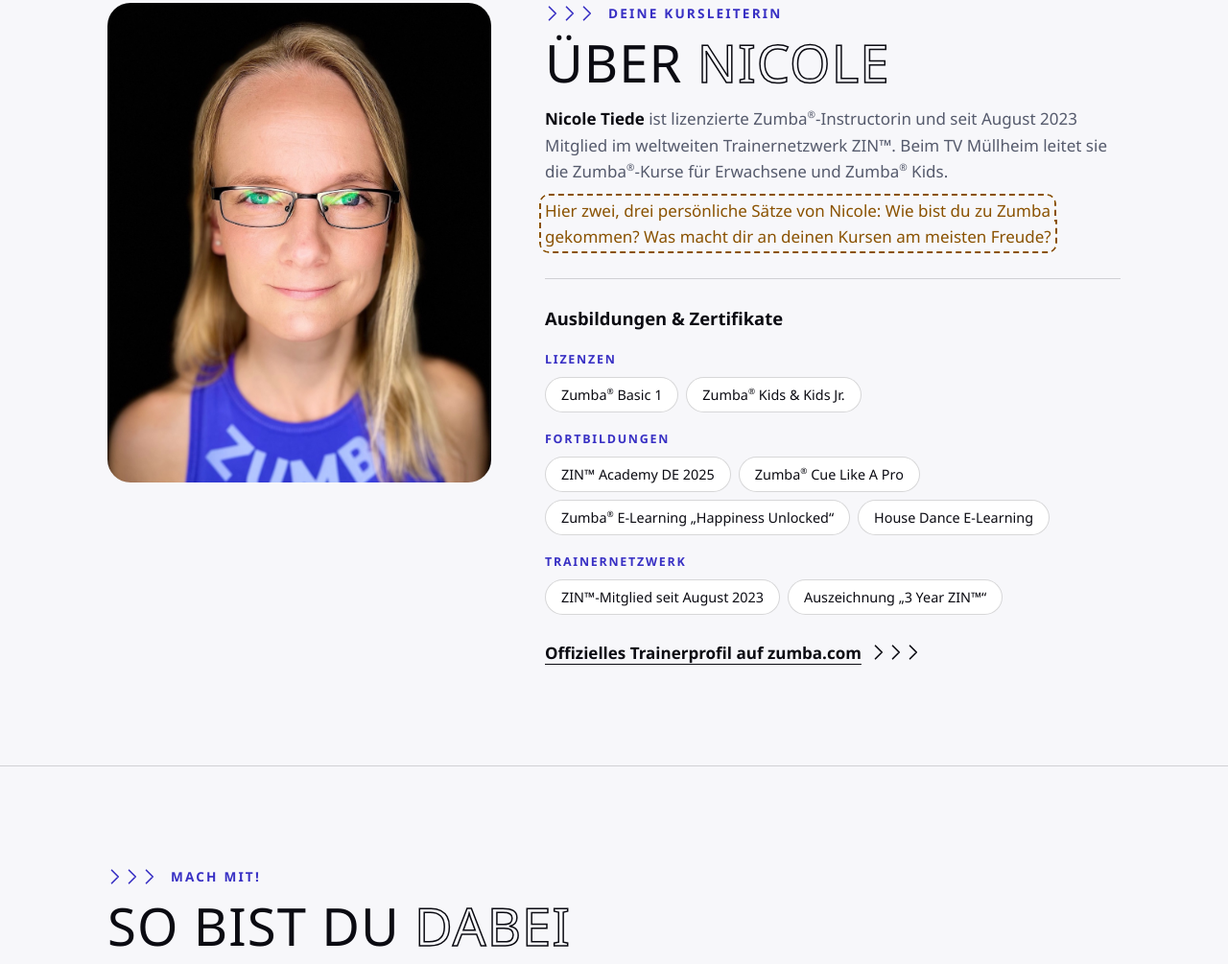
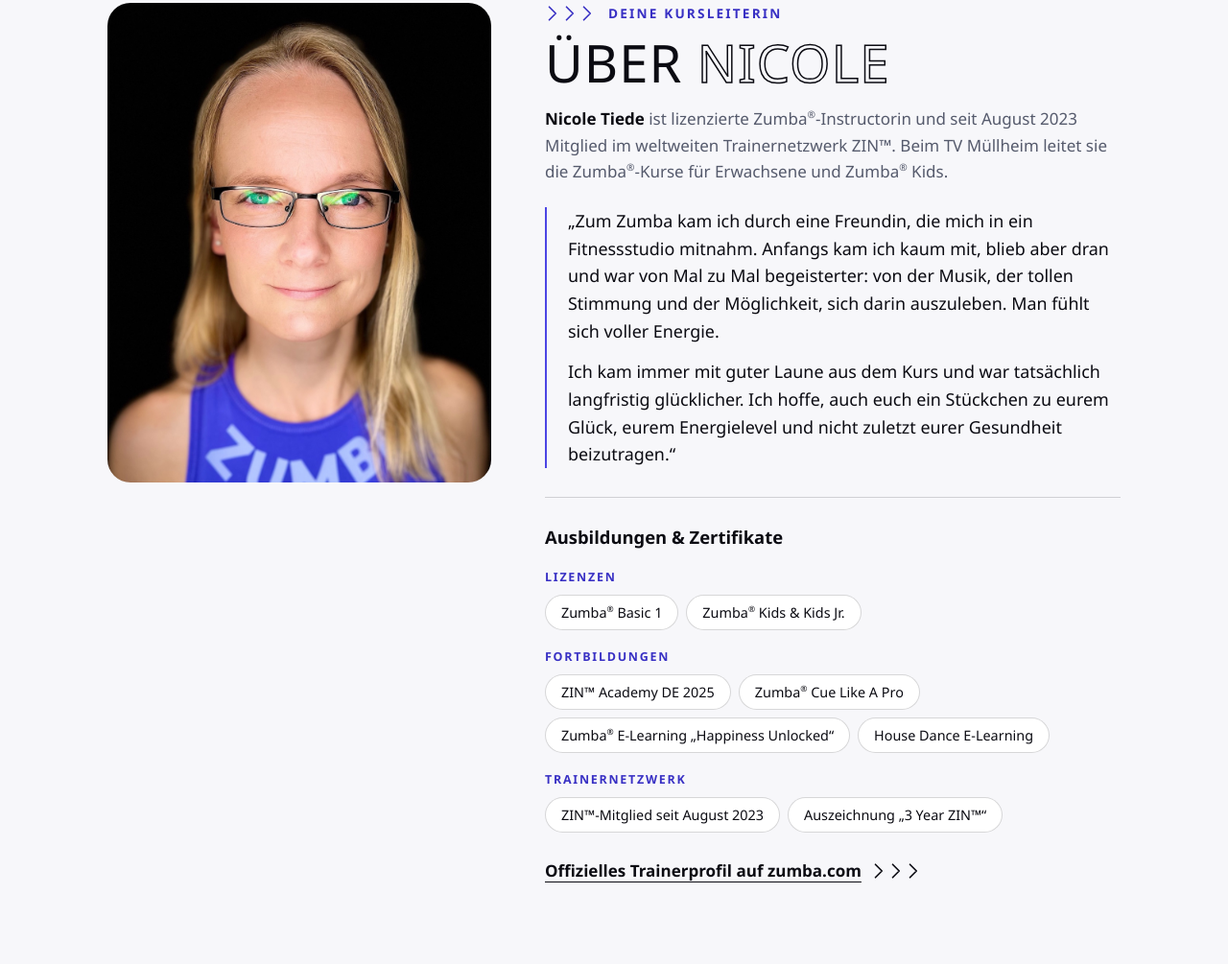
Before and after one commit to NicoleTiede/NicoleTiede.github.io, a plain HTML site: page docs/index.html in a window 1280 px wide. Shown: the part 3489-4494 px from the top of the page at 96% size. Drawn offline with Linux system fonts and the light colour scheme.

Commit message:
Über Nicole: persönlichen Text als Zitat ergänzt
Ersetzt den Platzhalter durch Nicoles eigene Worte, wie sie zu Zumba kam
und was sie den Teilnehmenden mitgeben möchte.

Co-Authored-By: Claude <noreply@anthropic.com>

```diff
--- a/docs/assets/css/style.css
+++ b/docs/assets/css/style.css
@@ -703,6 +703,19 @@ h2 sup {
   color: var(--accent-ink);
 }
 
+/* Nicoles eigene Worte */
+.quote {
+  margin: 24px 0 0;
+  padding-left: 22px;
+  border-left: 2px solid var(--accent);
+}
+
+.about__text .quote p {
+  color: var(--ink);
+  font-size: 1.12rem;
+  line-height: 1.6;
+}
+
 .quals {
   margin-top: 30px;
   padding-top: 26px;
--- a/docs/index.html
+++ b/docs/index.html
@@ -185,7 +185,10 @@
         <p class="eyebrow"><svg class="chev" aria-hidden="true"><use href="#chev"/></svg> Deine Kursleiterin</p>
         <h2>Über <span class="outline">Nicole</span></h2>
         <p class="intro"><strong>Nicole Tiede</strong> ist lizenzierte Zumba<sup>®</sup>-Instructorin und seit August 2023 Mitglied im weltweiten Trainernetzwerk ZIN™. Beim TV Müllheim leitet sie die Zumba<sup>®</sup>-Kurse für Erwachsene und Zumba<sup>®</sup> Kids.</p>
-        <p><span class="todo">Hier zwei, drei persönliche Sätze von Nicole: Wie bist du zu Zumba gekommen? Was macht dir an deinen Kursen am meisten Freude?</span></p>
+        <blockquote class="quote">
+          <p>„Zum Zumba kam ich durch eine Freundin, die mich in ein Fitnessstudio mitnahm. Anfangs kam ich kaum mit, blieb aber dran und war von Mal zu Mal begeisterter: von der Musik, der tollen Stimmung und der Möglichkeit, sich darin auszuleben. Man fühlt sich voller Energie.</p>
+          <p>Ich kam immer mit guter Laune aus dem Kurs und war tatsächlich langfristig glücklicher. Ich hoffe, auch euch ein Stückchen zu eurem Glück, eurem Energielevel und nicht zuletzt eurer Gesundheit beizutragen.“</p>
+        </blockquote>
 
         <div class="quals">
           <h3>Ausbildungen &amp; Zertifikate</h3>
```
